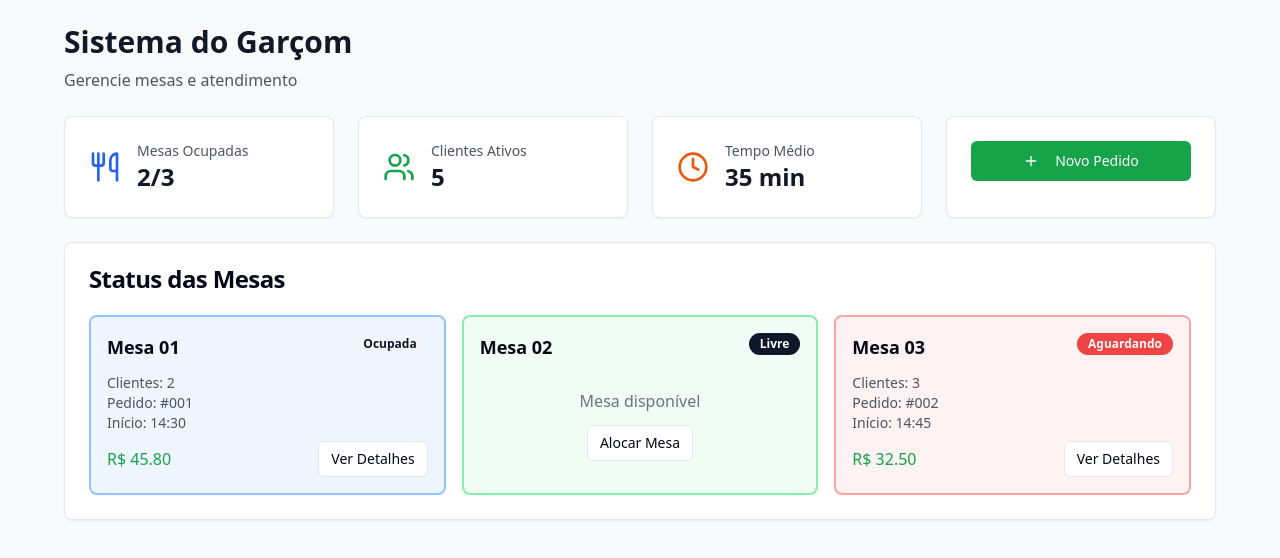
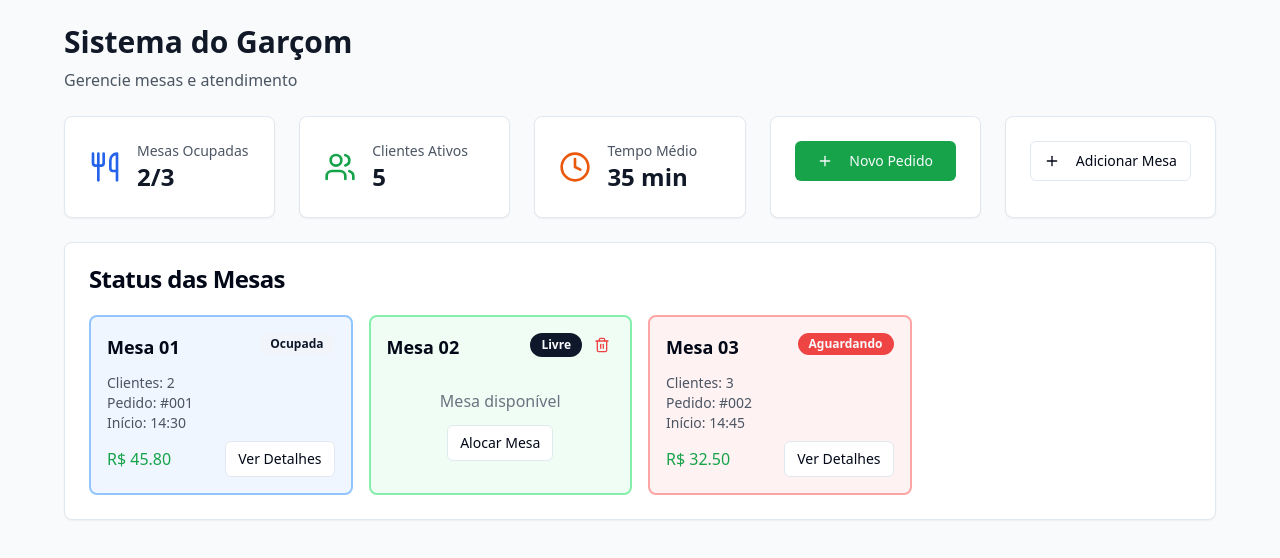
Before and after one commit to 9642DotCom/marmita-mania-system, a React (Vite) app: page /garcon in a window 1280 px wide. Shown: the top 558 px of the page. Built offline with nearby package versions, Linux system fonts and the light colour scheme.

Commit message:
Fix: Garcon table display
Allow for more than 3 tables in the Garcon page.

```diff
--- a/src/pages/Garcon.tsx
+++ b/src/pages/Garcon.tsx
@@ -6,10 +6,20 @@ import { Button } from '@/components/ui/button';
 import { Input } from '@/components/ui/input';
 import { Label } from '@/components/ui/label';
 import { Textarea } from '@/components/ui/textarea';
-import { Users, Clock, Plus, Utensils } from 'lucide-react';
+import { Users, Clock, Plus, Utensils, Trash2 } from 'lucide-react';
+
+interface Table {
+  id: number;
+  number: string;
+  customers: number;
+  status: 'livre' | 'ocupada' | 'aguardando';
+  order: string;
+  total: number;
+  startTime: string;
+}
 
 const Garcon = () => {
-  const [tables, setTables] = useState([
+  const [tables, setTables] = useState<Table[]>([
     {
       id: 1,
       number: 'Mesa 01',
@@ -47,12 +57,41 @@ const Garcon = () => {
   });
 
   const [showOrderForm, setShowOrderForm] = useState(false);
+  const [showAddTableForm, setShowAddTableForm] = useState(false);
+  const [newTableNumber, setNewTableNumber] = useState('');
 
   const handleNewOrder = (e: React.FormEvent) => {
     e.preventDefault();
     console.log('Novo pedido:', newOrder);
     setNewOrder({ table: '', customers: '', items: '', notes: '' });
     setShowOrderForm(false);
+  };
+
+  const handleAddTable = (e: React.FormEvent) => {
+    e.preventDefault();
+    if (newTableNumber.trim()) {
+      const newTable: Table = {
+        id: Math.max(...tables.map(t => t.id)) + 1,
+        number: newTableNumber,
+        customers: 0,
+        status: 'livre',
+        order: '',
+        total: 0,
+        startTime: ''
+      };
+      setTables([...tables, newTable]);
+      setNewTableNumber('');
+      setShowAddTableForm(false);
+    }
+  };
+
+  const handleRemoveTable = (tableId: number) => {
+    const table = tables.find(t => t.id === tableId);
+    if (table?.status === 'livre') {
+      setTables(tables.filter(t => t.id !== tableId));
+    } else {
+      alert('Não é possível remover mesa ocupada ou com pedido pendente');
+    }
   };
 
   const getStatusBadge = (status: string) => {
@@ -92,14 +131,14 @@ const Garcon = () => {
           <p className="text-gray-600">Gerencie mesas e atendimento</p>
         </div>
 
-        <div className="grid grid-cols-1 md:grid-cols-4 gap-6 mb-6">
+        <div className="grid grid-cols-1 md:grid-cols-5 gap-6 mb-6">
           <Card>
             <CardContent className="p-6">
               <div className="flex items-center">
                 <Utensils className="h-8 w-8 text-blue-600" />
                 <div className="ml-4">
                   <p className="text-sm font-medium text-gray-600">Mesas Ocupadas</p>
-                  <p className="text-2xl font-bold text-gray-900">{occupiedTables}/3</p>
+                  <p className="text-2xl font-bold text-gray-900">{occupiedTables}/{tables.length}</p>
                 </div>
               </div>
             </CardContent>
@@ -142,6 +181,21 @@ const Garcon = () => {
               </div>
             </CardContent>
           </Card>
+
+          <Card>
+            <CardContent className="p-6">
+              <div className="flex items-center justify-center">
+                <Button
+                  onClick={() => setShowAddTableForm(true)}
+                  variant="outline"
+                  className="w-full"
+                >
+                  <Plus className="h-4 w-4 mr-2" />
+                  Adicionar Mesa
+                </Button>
+              </div>
+            </CardContent>
+          </Card>
         </div>
 
         <Card className="mb-6">
@@ -149,12 +203,24 @@ const Garcon = () => {
             <CardTitle>Status das Mesas</CardTitle>
           </CardHeader>
           <CardContent>
-            <div className="grid grid-cols-1 md:grid-cols-3 gap-4">
+            <div className="grid grid-cols-1 md:grid-cols-3 lg:grid-cols-4 gap-4">
               {tables.map((table) => (
-                <div key={table.id} className={`border-2 rounded-lg p-4 ${getStatusColor(table.status)}`}>
+                <div key={table.id} className={`border-2 rounded-lg p-4 relative ${getStatusColor(table.status)}`}>
                   <div className="flex justify-between items-start mb-3">
                     <h3 className="font-semibold text-lg">{table.number}</h3>
-                    {getStatusBadge(table.status)}
+                    <div className="flex gap-2">
+                      {getStatusBadge(table.status)}
+                      {table.status === 'livre' && (
+                        <Button
+                          variant="ghost"
+                          size="sm"
+                          onClick={() => handleRemoveTable(table.id)}
+                          className="h-6 w-6 p-0 text-red-500 hover:text-red-700"
+                        >
+                          <Trash2 className="h-3 w-3" />
+                        </Button>
+                      )}
+                    </div>
                   </div>
 
                   {table.status !== 'livre' && (
@@ -192,6 +258,7 @@ const Garcon = () => {
           </CardContent>
         </Card>
 
+        {/* Modal para novo pedido */}
         {showOrderForm && (
           <div className="fixed inset-0 bg-black bg-opacity-50 flex items-center justify-center p-4 z-50">
             <Card className="w-full max-w-md">
@@ -261,6 +328,48 @@ const Garcon = () => {
             </Card>
           </div>
         )}
+
+        {/* Modal para adicionar mesa */}
+        {showAddTableForm && (
+          <div className="fixed inset-0 bg-black bg-opacity-50 flex items-center justify-center p-4 z-50">
+            <Card className="w-full max-w-sm">
+              <CardHeader>
+                <CardTitle>Adicionar Nova Mesa</CardTitle>
+              </CardHeader>
+              <CardContent>
+                <form onSubmit={handleAddTable} className="space-y-4">
+                  <div>
+                    <Label htmlFor="tableNumber">Número da Mesa</Label>
+                    <Input
+                      id="tableNumber"
+                      value={newTableNumber}
+                      onChange={(e) => setNewTableNumber(e.target.value)}
+                      placeholder="Ex: Mesa 04"
+                      required
+                    />
+                  </div>
+
+                  <div className="flex gap-2 pt-4">
+                    <Button type="submit" className="flex-1">
+                      Adicionar
+                    </Button>
+                    <Button
+                      type="button"
+                      variant="outline"
+                      onClick={() => {
+                        setShowAddTableForm(false);
+                        setNewTableNumber('');
+                      }}
+                      className="flex-1"
+                    >
+                      Cancelar
+                    </Button>
+                  </div>
+                </form>
+              </CardContent>
+            </Card>
+          </div>
+        )}
       </div>
     </div>
   );
```
